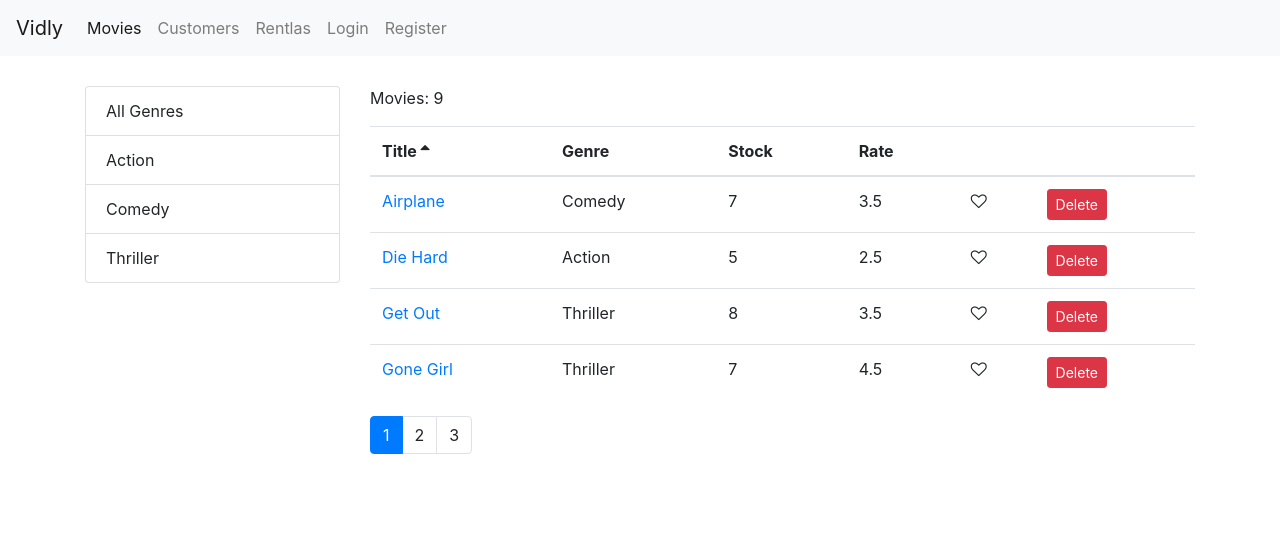
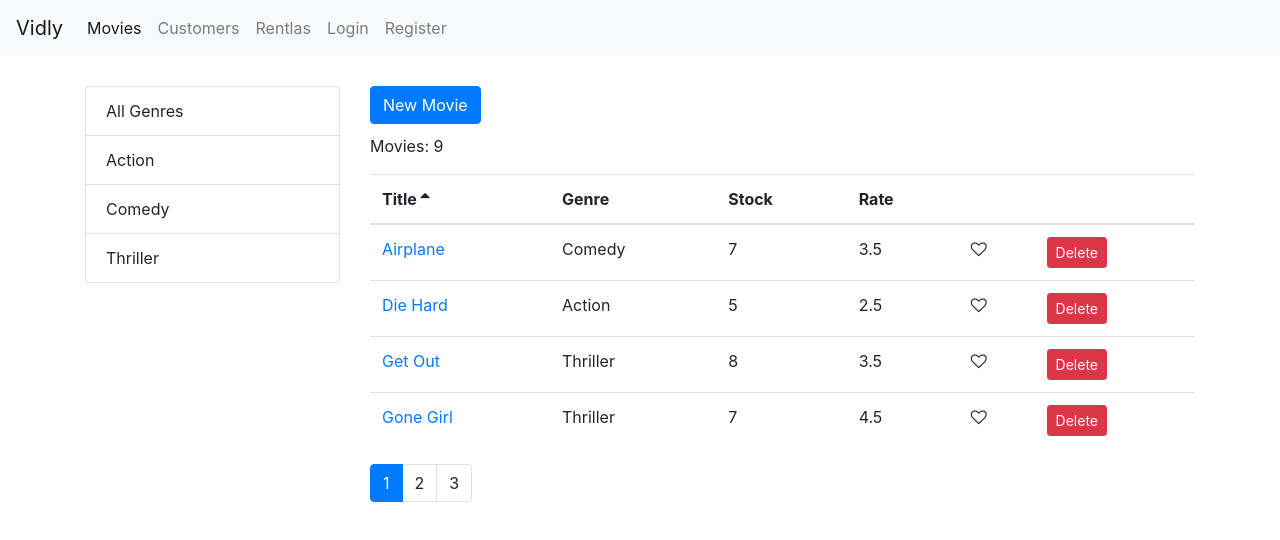
Before and after one commit to arspetras/vidly, a React (Create React App) app: page /movies in a window 1280 px wide. Shown: the top 540 px of the page. Built offline with nearby package versions, Linux system fonts and the light colour scheme.

Commit message:
V0.3.4 Forms: newMovie form (new button added)

```diff
--- a/src/components/movies.jsx
+++ b/src/components/movies.jsx
@@ -85,6 +85,7 @@ class Movies extends Component {
           ></ListGroup>
         </div>
         <div className="col">
+          <button className="btn btn-primary newMovieButton">New Movie</button>
           <p>Movies: {totalCount}</p>
           <MoviesTable
             movies={movies}
--- a/src/components/registrationForm.jsx
+++ b/src/components/registrationForm.jsx
@@ -10,10 +10,11 @@ class registrationForm extends Form {
 
   schema = {
     username: Joi.string()
+      .email()
       .required()
       .label("Username"),
     password: Joi.string()
-      .required()
+      .min(5)
       .label("Password"),
     name: Joi.string()
       .required()
--- a/src/index.css
+++ b/src/index.css
@@ -8,6 +8,10 @@ body {
   margin-bottom: 30px;
 }
 
+.newMovieButton {
+  margin-bottom: 10px;
+}
+
 .clickable {
   cursor: pointer;
 }
```
